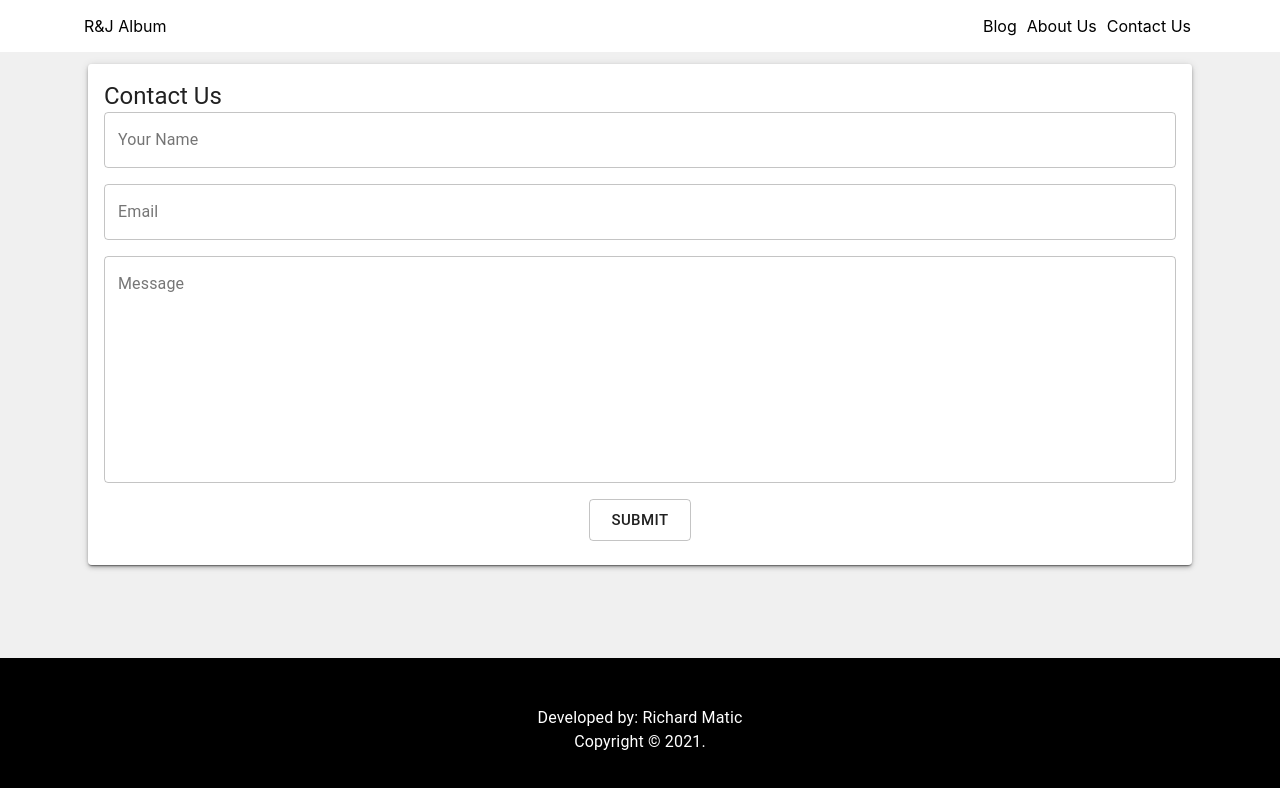
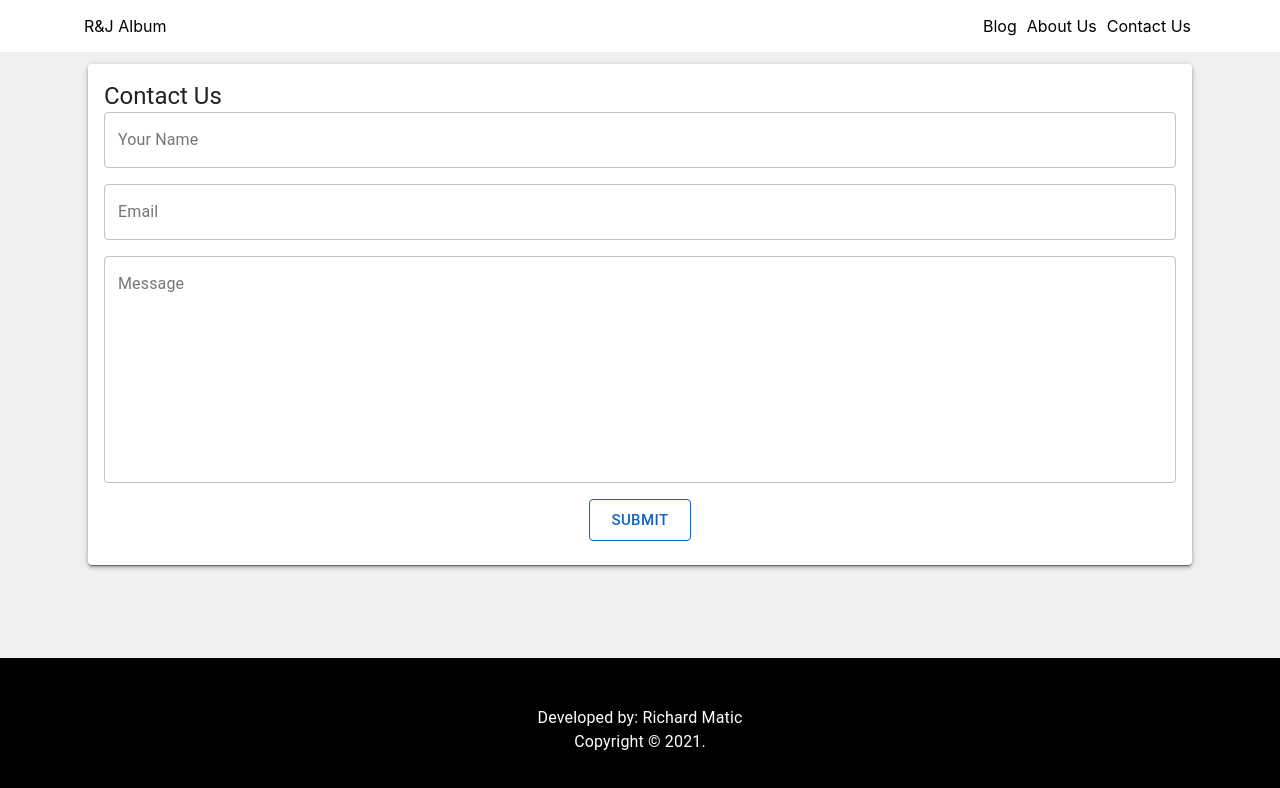
Before and after one commit to richardbmatic17/album-frontend, a React (Create React App) app: page /contact-us in a window 1280 px wide. Shown: the top 788 px of the page. Built offline with nearby package versions, Linux system fonts and the light colour scheme.

Commit message:
change button color

```diff
--- a/src/pages/ContactUs.js
+++ b/src/pages/ContactUs.js
@@ -32,8 +32,12 @@ const useStyles = makeStyles((theme) => ({
     "&> div": {
       width: '100%',
       marginBottom: '1rem',
-    }
-  }
+    },
+    "&> button": {
+      color: '#1565C0',
+      borderColor: '#1565C0',
+    },
+  },
 }));
 
 const ContactUs = (props) => {
```
